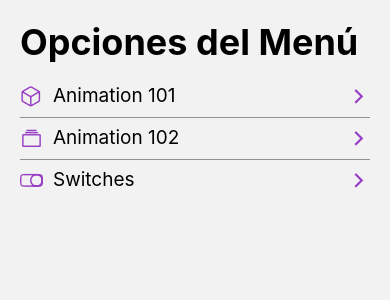
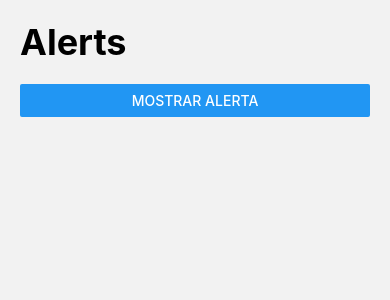
Before and after one commit to armandotechno/RNComponents, a React Native app: screen /AlertScreen in a window 390 px wide. Shown: the top 300 px of the page. Built offline with nearby package versions, Linux system fonts and the light colour scheme.

Commit message:
Componente de Alerta

```diff
--- a/src/data/menuItems.tsx
+++ b/src/data/menuItems.tsx
@@ -17,4 +17,9 @@ export const menuItems: MenuItem[] = [
         icon: 'toggle-outline',
         component: 'SwitchScreen'
     },
+    {
+        name: 'Alerts',
+        icon: 'alert-circle-outline',
+        component: 'AlertScreen'
+    },
 ]
--- a/src/navigator/Navigator.tsx
+++ b/src/navigator/Navigator.tsx
@@ -3,6 +3,7 @@ import Animation101Screen from '../screens/Animation101Screen';
 import { HomeScreen } from '../screens/HomeScreen';
 import Animation102Screen from '../screens/Animation102Screen';
 import SwitchScreen from '../screens/SwitchScreen';
+import AlertScreen from '../screens/AlertScreen';
 
 const Stack = createStackNavigator();
 
@@ -17,6 +18,7 @@ export const Navigator = () => {
       <Stack.Screen name="Animation101Screen" component={ Animation101Screen } />
       <Stack.Screen name="Animation102Screen" component={ Animation102Screen } />
       <Stack.Screen name="SwitchScreen" component={ SwitchScreen } />
+      <Stack.Screen name="AlertScreen" component={ AlertScreen } />
     </Stack.Navigator>
   );
 }
--- /dev/null
+++ b/src/screens/AlertScreen.tsx
@@ -0,0 +1,35 @@
+import { View, Text, Button, Alert } from 'react-native'
+import HeaderTitle from '../components/HeaderTitle';
+import { styles } from '../theme/appTheme';
+
+export default function AlertScreen() {
+
+    const showAlert = () => {
+        Alert.alert(
+            'Título',
+            'Este es el mensaje de la alerta',
+            [
+                {
+                    text: 'Cancel',
+                    onPress: () => console.log('Cancel Pressed'),
+                    style: 'cancel',
+                },
+                {text: 'OK', onPress: () => console.log('OK Pressed')},
+            ],
+            {
+                cancelable: true
+            }
+            );
+    }
+
+    return (
+        <View style={ styles.globalMargin }>
+          <HeaderTitle  title='Alerts' />
+
+          <Button
+            title='Mostrar Alerta'
+            onPress={ showAlert }
+          />
+        </View>
+  )
+}
```
